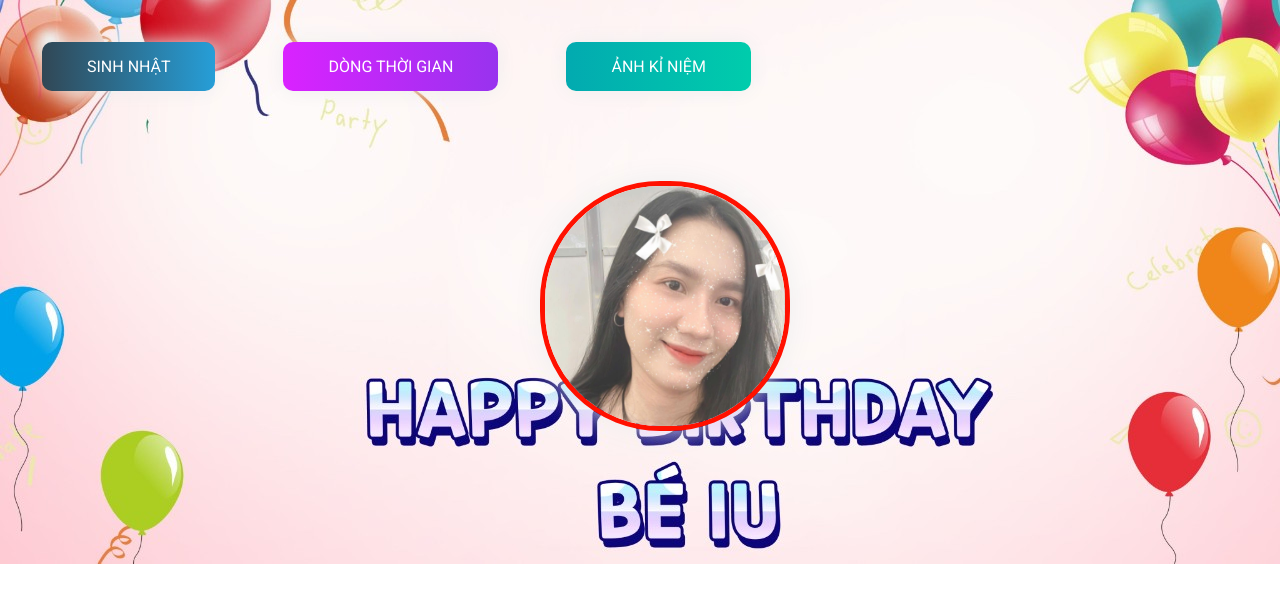
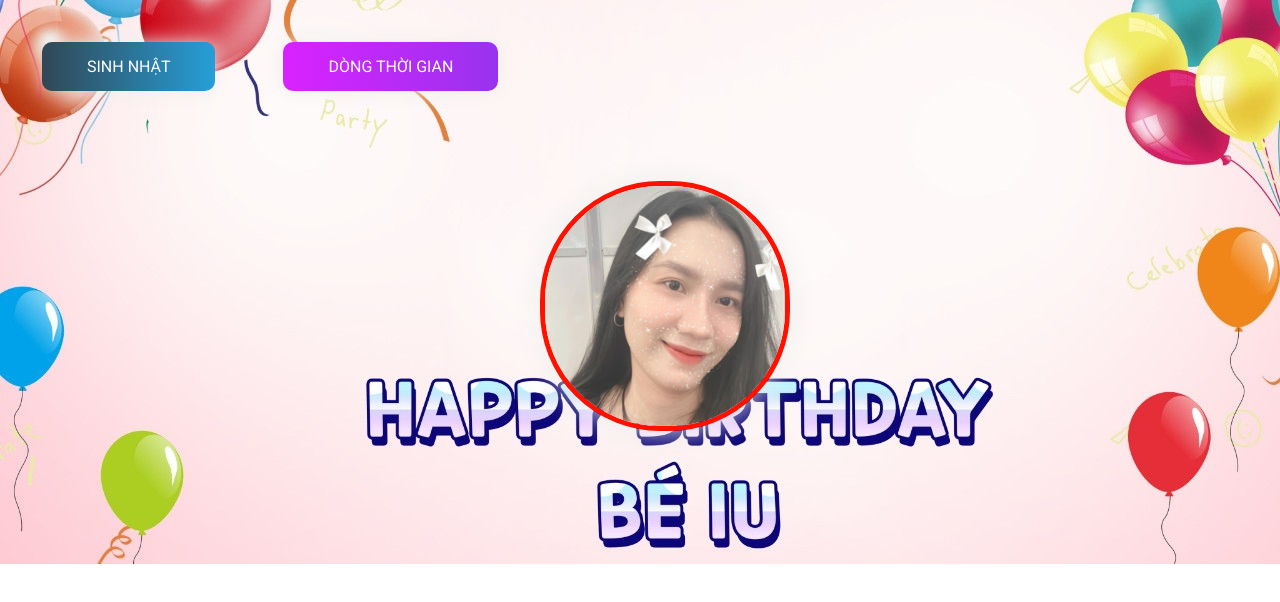
Before and after one commit to SoullessEye/sinh-nhat-be-iu, a plain HTML site: page index.html in a window 1280 px wide. Drawn offline with Linux system fonts and the light colour scheme.

Commit message:
upload source code

```diff
--- a/index.html
+++ b/index.html
@@ -11,13 +11,11 @@
   </head>
   <body class="page__main">
     <div class="buttons">
-      <!-- Chữ ở menu bạn có thể sửa lại theo ý của bạn -->
       <a href="index.html" class="btn btn-bir">Sinh nhật</a>
       <a href="timeline.html" class="btn btn-timeline">Dòng thời gian</a>
-      <a href="gallery.html" class="btn btn-gallery">Ảnh kỉ niệm</a>
+      <!-- <a href="gallery.html" class="btn btn-gallery">Ảnh kỉ niệm</a> -->
     </div>
 
-    <!-- 2. Phần ảnh của người bạn mún chúc -->
     <img src="./img/bé iu.jpg" alt="" class="cover" />
 
     <!-- 3. Phần nhạc -->
```
Also changed, not shown: gallery.html (+1 -1 lines), timeline.html (+1 -1 lines).
